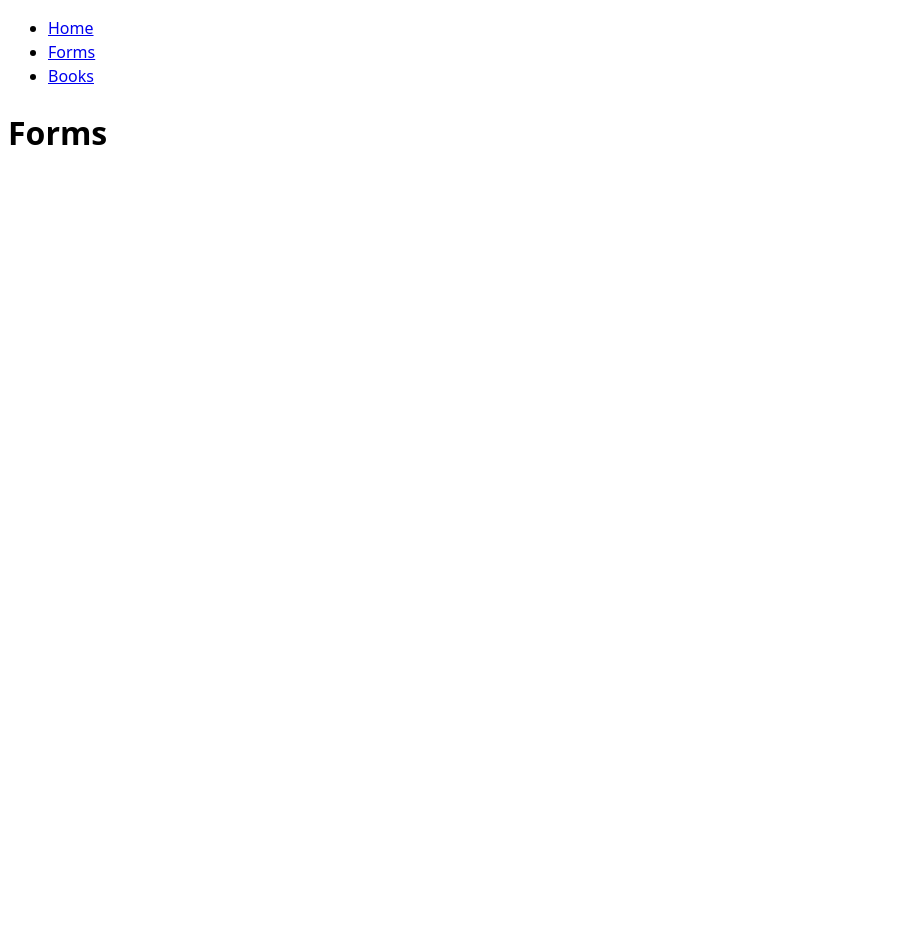
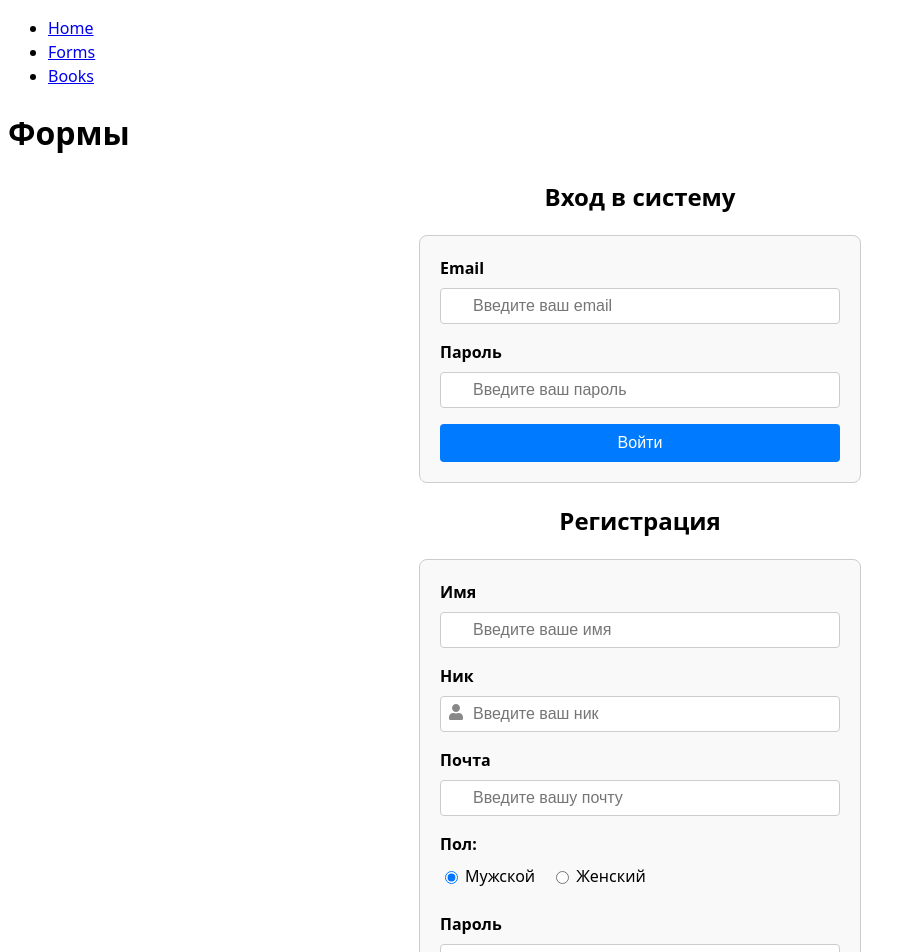
Before and after one commit to hedgehok/ru-react, a React (Vite) app: page /forms in a window 1280 px wide. Shown: the top 952 px of the page, without its empty margins (0-915 px from the left). Before the commit the page ends 800 px from the top, so only its background shows below. Built offline with nearby package versions, Linux system fonts and the light colour scheme.

Commit message:
react forms homework

```diff
--- a/package.json
+++ b/package.json
@@ -10,8 +10,10 @@
     "preview": "vite preview"
   },
   "dependencies": {
+    "@tabler/icons-react": "^3.31.0",
     "react": "^19.0.0",
     "react-dom": "^19.0.0",
+    "react-icons": "^5.5.0",
     "react-router-dom": "^7.4.0"
   },
   "devDependencies": {
--- /dev/null
+++ b/src/components/Signin.css
@@ -0,0 +1,32 @@
+.signin-form {
+    max-width: 400px;
+    margin: 0 auto;
+    padding: 20px;
+    border: 1px solid #ccc;
+    border-radius: 8px;
+    background-color: #f9f9f9;
+}
+
+.signin-form .text-input {
+    margin-bottom: 16px;
+}
+
+.signin-button {
+    width: 100%;
+    padding: 10px;
+    background-color: #007bff;
+    color: white;
+    border: none;
+    border-radius: 4px;
+    font-size: 16px;
+    cursor: pointer;
+}
+
+.signin-button:hover {
+    background-color: #0056b3;
+}
+
+.signin-button:disabled {
+    background-color: #ccc;
+    cursor: not-allowed;
+}
--- /dev/null
+++ b/src/components/Signin.jsx
@@ -0,0 +1,39 @@
+import React, { useState } from 'react';
+import { TextInput } from './TextInput';
+import "./Signin.css";
+
+export function Signin({ onSubmit }) {
+  const [email, setEmail] = useState('');
+  const [password, setPassword] = useState('');
+
+  const handleSubmit = (e) => {
+    e.preventDefault();
+    onSubmit({ email, password });
+  };
+
+  return (
+    <form onSubmit={handleSubmit} className="signin-form">
+      <TextInput
+        type="email"
+        placeholder="Введите ваш email"
+        label="Email"
+        value={email}
+        onChange={(e) => setEmail(e.target.value)}
+        required
+      />
+
+      <TextInput
+        type="password"
+        placeholder="Введите ваш пароль"
+        label="Пароль"
+        value={password}
+        onChange={(e) => setPassword(e.target.value)}
+        required
+      />
+
+      <button type="submit" className="signin-button">
+        Войти
+      </button>
+    </form>
+  );
+}
--- /dev/null
+++ b/src/components/Signup.css
@@ -0,0 +1,54 @@
+.signup-form {
+    max-width: 400px;
+    margin: 0 auto;
+    padding: 20px;
+    border: 1px solid #ccc;
+    border-radius: 8px;
+    background-color: #f9f9f9;
+}
+
+.signup-form .text-input {
+    margin-bottom: 16px;
+}
+
+.gender-selection {
+    margin-bottom: 16px;
+}
+
+.gender-selection label {
+    display: block;
+    margin-bottom: 8px;
+    font-weight: bold;
+}
+
+.gender-selection div {
+    display: flex;
+    gap: 16px;
+}
+
+.gender-selection div label {
+    display: flex;
+    align-items: center;
+    gap: 4px;
+    font-weight: normal;
+}
+
+.signup-button {
+    width: 100%;
+    padding: 10px;
+    background-color: #007bff;
+    color: white;
+    border: none;
+    border-radius: 4px;
+    font-size: 16px;
+    cursor: pointer;
+}
+
+.signup-button:hover {
+    background-color: #0056b3;
+}
+
+.signup-button:disabled {
+    background-color: #ccc;
+    cursor: not-allowed;
+}
--- /dev/null
+++ b/src/components/Signup.jsx
@@ -0,0 +1,104 @@
+import React, { useState } from 'react';
+import { TextInput } from './TextInput';
+import { FaUser } from 'react-icons/fa';
+import "./Signup.css";
+
+export function Signup({ onSubmit }) {
+  const [name, setName] = useState('');
+  const [username, setUsername] = useState('');
+  const [email, setEmail] = useState('');
+  const [gender, setGender] = useState('male');
+  const [password, setPassword] = useState('');
+  const [confirmPassword, setConfirmPassword] = useState('');
+
+  const handleSubmit = (e) => {
+    e.preventDefault();
+
+    if (password !== confirmPassword) {
+      alert('Пароли не совпадают');
+      return;
+    }
+
+    onSubmit({ name, username, email, gender, password });
+  };
+
+  return (
+    <form onSubmit={handleSubmit} className="signup-form">
+      <TextInput
+        type="text"
+        placeholder="Введите ваше имя"
+        label="Имя"
+        value={name}
+        onChange={(e) => setName(e.target.value)}
+        required
+      />
+
+      <TextInput
+        type="text"
+        placeholder="Введите ваш ник"
+        label="Ник"
+        value={username}
+        icon={<FaUser />}
+        onChange={(e) => setUsername(e.target.value)}
+        required
+      />
+
+      <TextInput
+        type="email"
+        placeholder="Введите вашу почту"
+        label="Почта"
+        value={email}
+        onChange={(e) => setEmail(e.target.value)}
+        required
+      />
+
+      <div className="gender-selection">
+        <label>Пол:</label>
+        <div>
+          <label>
+            <input
+              type="radio"
+              name="gender"
+              value="male"
+              checked={gender === 'male'}
+              onChange={(e) => setGender(e.target.value)}
+            />
+            Мужской
+          </label>
+          <label>
+            <input
+              type="radio"
+              name="gender"
+              value="female"
+              checked={gender === 'female'}
+              onChange={(e) => setGender(e.target.value)}
+            />
+            Женский
+          </label>
+        </div>
+      </div>
+
+      <TextInput
+        type="password"
+        placeholder="Введите ваш пароль"
+        label="Пароль"
+        value={password}
+        onChange={(e) => setPassword(e.target.value)}
+        required
+      />
+
+      <TextInput
+        type="password"
+        placeholder="Повторите ваш пароль"
+        label="Повторить пароль"
+        value={confirmPassword}
+        onChange={(e) => setConfirmPassword(e.target.value)}
+        required
+      />
+
+      <button type="submit" className="signup-button">
+        Зарегистрироваться
+      </button>
+    </form>
+  );
+}
--- /dev/null
+++ b/src/components/TextInput.css
@@ -0,0 +1,70 @@
+.text-input {
+    display: flex;
+    flex-direction: column;
+    gap: 4px;
+}
+
+.text-input__label {
+    font-weight: bold;
+    margin-bottom: 4px;
+}
+
+.text-input__asterisk {
+    color: red;
+}
+
+.text-input__wrapper {
+    position: relative;
+    display: flex;
+    align-items: center;
+}
+
+.text-input__icon {
+    position: absolute;
+    left: 8px;
+    color: #888;
+}
+
+.text-input input {
+    width: 100%;
+    padding: 8px;
+    padding-left: 32px;
+    border: 1px solid #ccc;
+    font-size: 16px;
+}
+
+.text-input--filled input {
+    background-color: #f5f5f5;
+    border: none;
+}
+
+.text-input--unstyled input {
+    border: none;
+    background: none;
+}
+
+.text-input--small input {
+    font-size: 14px;
+    padding: 6px;
+}
+
+.text-input--large input {
+    font-size: 18px;
+    padding: 10px;
+}
+
+.text-input--disabled input {
+    background-color: #e9ecef;
+    cursor: not-allowed;
+}
+
+.text-input__description {
+    font-size: 12px;
+    color: #666;
+}
+
+.text-input__error {
+    font-size: 12px;
+    color: red;
+    margin: 0;
+}
--- /dev/null
+++ b/src/components/TextInput.jsx
@@ -0,0 +1,53 @@
+import React from "react";
+import "./TextInput.css";
+
+export function TextInput({
+    placeholder = "",
+    label = "",
+    description = "",
+    error = "",
+    variant = "default",
+    radius = "4px",
+    size = "medium",
+    disabled = false,
+    asterisk = false,
+    icon = null,
+    ...props
+}) {
+    const variantClass = `text-input--${variant}`;
+    const sizeClass = `text-input--${size}`;
+    const disabledClass = disabled ? "text-input--disabled" : "";
+
+    const inputStyle = {
+        borderRadius: radius,
+    };
+
+    return (
+        <div
+            className={`text-input ${variantClass} ${sizeClass} ${disabledClass}`}
+        >
+            {label && (
+                <label className="text-input__label">
+                    {label}
+                    {asterisk && (
+                        <span className="text-input__asterisk">*</span>
+                    )}
+                </label>
+            )}
+            <div className="text-input__wrapper">
+                {icon && <span className="text-input__icon">{icon}</span>}
+                <input
+                    type="text"
+                    placeholder={placeholder}
+                    style={inputStyle}
+                    disabled={disabled}
+                    {...props}
+                />
+            </div>
+            {description && (
+                <p className="text-input__description">{description}</p>
+            )}
+            {error && <p className="text-input__error">{error}</p>}
+        </div>
+    );
+}
--- a/src/pages/Forms.jsx
+++ b/src/pages/Forms.jsx
@@ -1,5 +1,24 @@
+import { Signin } from "../components/Signin";
+import { Signup } from "../components/Signup";
+
 export function Forms() {
+    const handleSigninSubmit = (values) => {
+        console.log("Вход в систему:", values);
+    };
+
+    const handleSignup = (values) => {
+        console.log("Отправленные данные:", values);
+    };
+
     return (
-        <h1>Forms</h1>
+        <>
+            <h1>Формы</h1>
+
+            <h2 style={{textAlign: "center"}}>Вход в систему</h2>
+            <Signin onSubmit={handleSigninSubmit} />
+
+            <h2 style={{textAlign: "center"}}>Регистрация</h2>
+            <Signup onSubmit={handleSignup} />
+        </>
     );
 }
```
Also changed, not shown: 1 other file (tests, documents, lock files or other folders).
